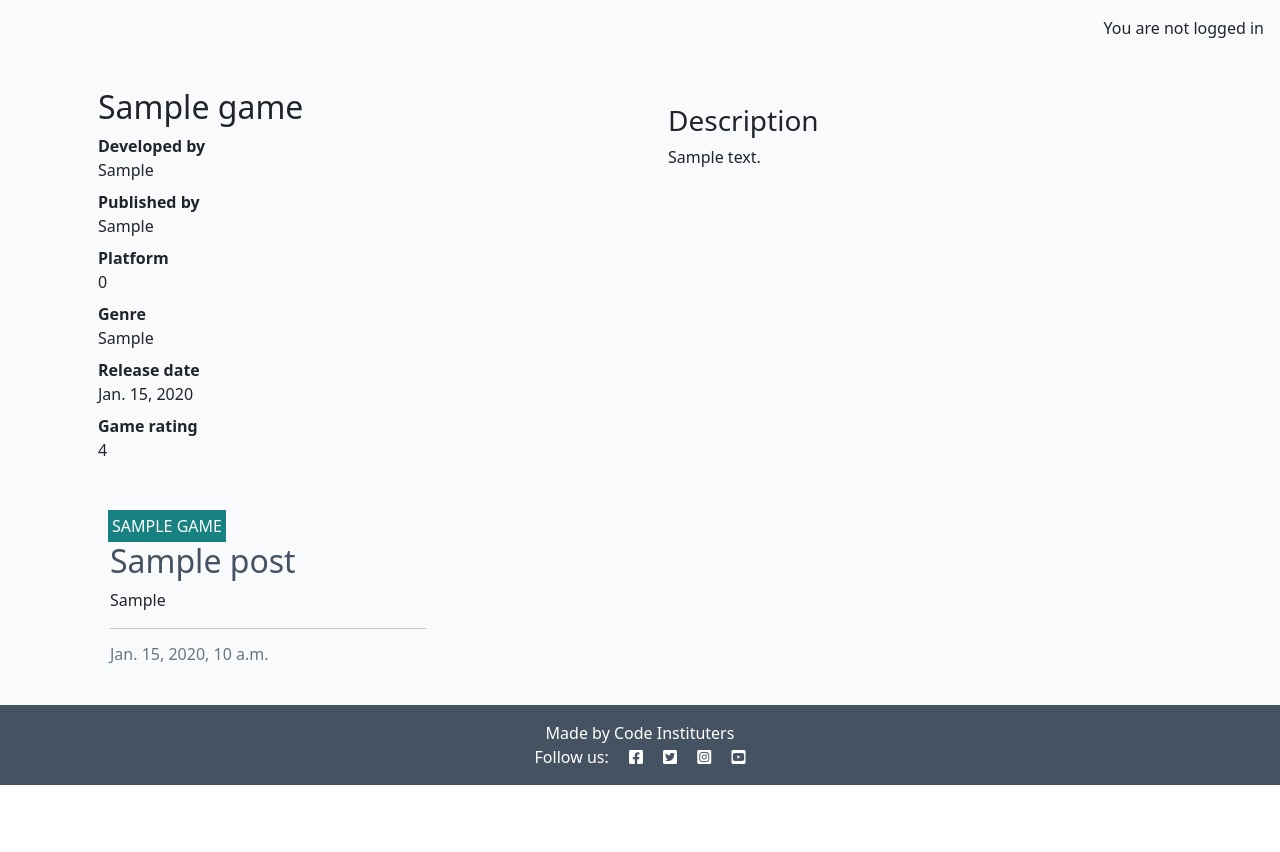
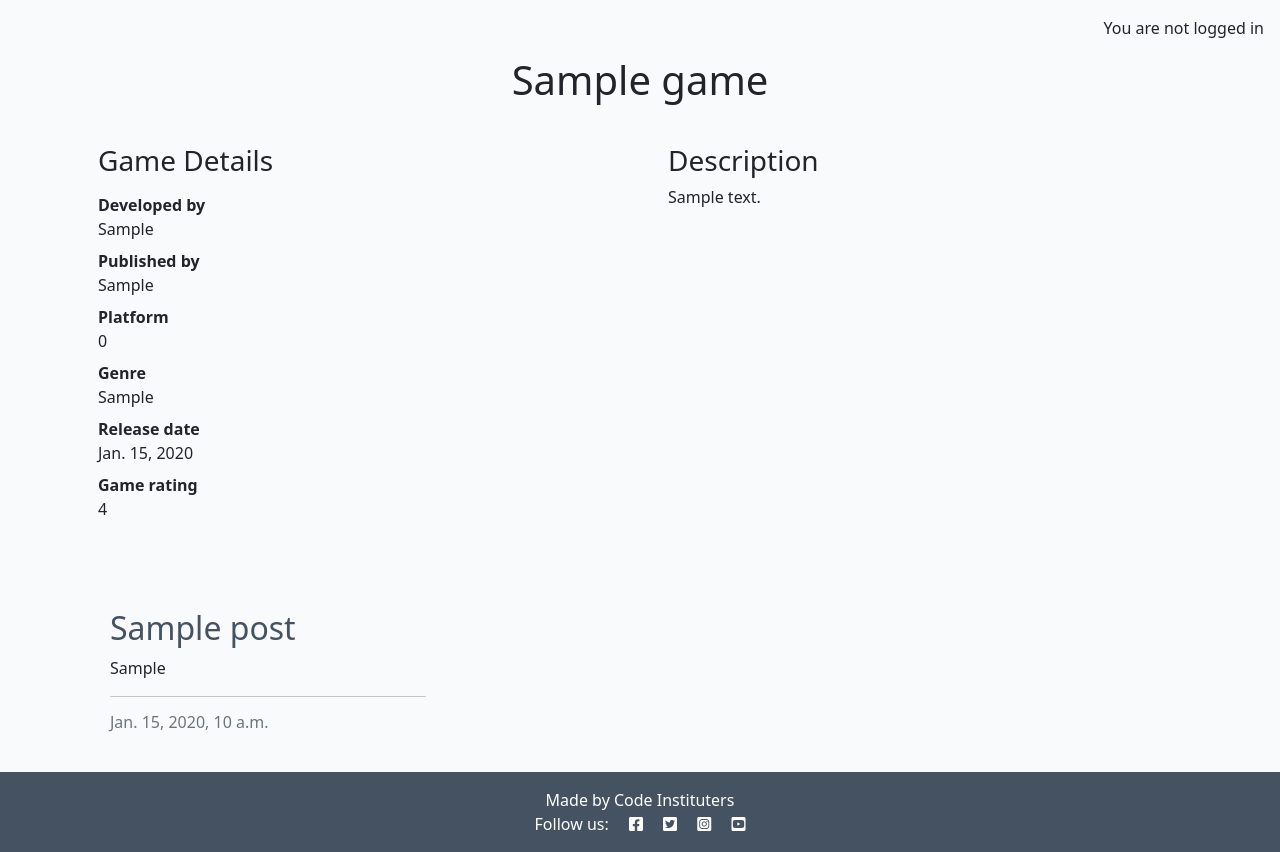
Before and after one commit to programmer-1991/gamers-digest, a Django app: a page that uses news/templates/news/game.html in a window 1280 px wide. Shown: the part 60-912 px from the top of the page. Before the commit the page ends 845 px from the top, so only its background shows below. Run offline with Django 4.2, Linux system fonts and the light colour scheme; tables that the repository leaves empty hold one stand-in row (values such as "Sample post"); parts of the project's set-up code (start-up, migrations or seed data) failed here and were passed over.

Commit message:
Center tite on top and add margin to details in game template

```diff
--- a/news/admin.py
+++ b/news/admin.py
@@ -21,4 +21,4 @@ class GameAdmin(SummernoteModelAdmin):
     search_fields = ['title', '']
     list_filter = ('release',)
     prepopulated_fields = {'slug': ('title',)}
-    summernote_fields = ('',)
+    summernote_fields = ('description',)
--- a/news/models.py
+++ b/news/models.py
@@ -3,8 +3,9 @@ from django.contrib.auth.models import User
 
 # Create your models here.
 
-PLATFORM = ((0, ""), (1, "Xbox"), (2, "Playstation"), (3, "Nintendo"), (4, "Windows"))
+
 class Game(models.Model):
+    PLATFORM = ((0, ""), (1, "Xbox"), (2, "Playstation"), (3, "Nintendo"), (4, "Windows"))
     title = models.CharField(max_length=64, unique=True)
     slug = models.SlugField(max_length=256, null=True)
     genre = models.CharField(max_length=64)
--- a/news/templates/news/game.html
+++ b/news/templates/news/game.html
@@ -1,11 +1,15 @@
 {% extends 'base.html' %} {% block content %}
 {% load static %}
-
+{{platform}}
 <div class="container">
+    <div class="text-center">
+        <h1>{{ game.title }}</h1>
+    </div>
     <div class="row">
         <div class="col card mb-4 mt-3 left top">
             <div class="card-body">
-                    <h2>{{ game.title }}</h2>
+                <h3>Game Details</h3>
+                <dl class="mt-3">
                     <dt>Developed by</dt>
                     <dd>{{ game.developer }}</dd>
                     <dt>Published by</dt>
@@ -18,15 +22,15 @@
                     <dd>{{ game.release }}</dd>
                     <dt>Game rating</dt>
                     <dd>{{ game.age_rating}}</dd>
+                </dl>
             </div>
         </div>
         <div class="col card mb-4 mt-3 left top">
             <div class="card-body">
-
-                <p class="card-text">
+                <div class="card-text">
                     <h3>Description</h3>
-                    {{ game.description }}
-                </p>
+                    {{ game.description | safe }}
+                </div>
             </div>
         </div>
 
@@ -42,11 +46,6 @@
                     <div class="col-md-4">
                         <div class="card mb-4">
                             <div class="card-body">
-                                <div class="image-container">
-                                    <div class="image-flash">
-                                        <p class="game-title">{{ post.topic }}</p>
-                                    </div>
-                                </div>
                                 <a href="{% url 'post' post.slug %}" class="post-link">
                                     <h2 class="card-title">{{ post.title }}</h2>
                                 </a>
--- a/news/views.py
+++ b/news/views.py
@@ -10,7 +10,6 @@ class PostList(generic.ListView):
     paginate_by = 6
 
 def post(request, slug):
-
     queryset = Post.objects.all()
     post = get_object_or_404(queryset, slug=slug)
     game = post.topic
```
